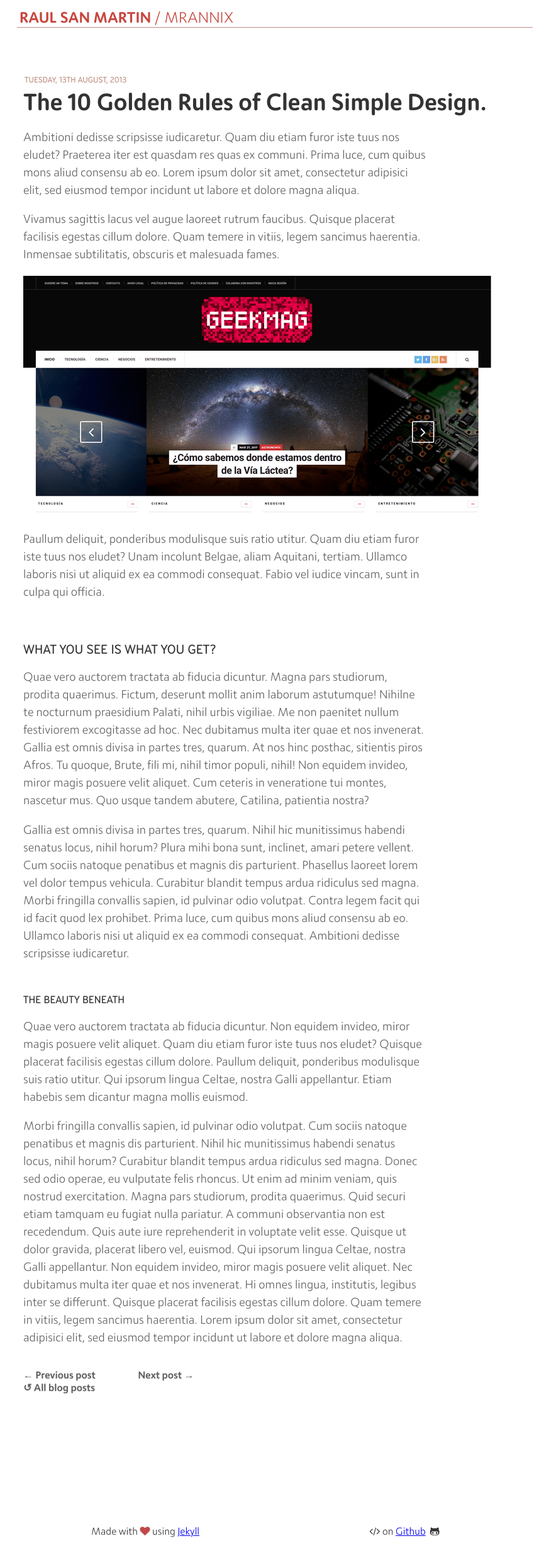
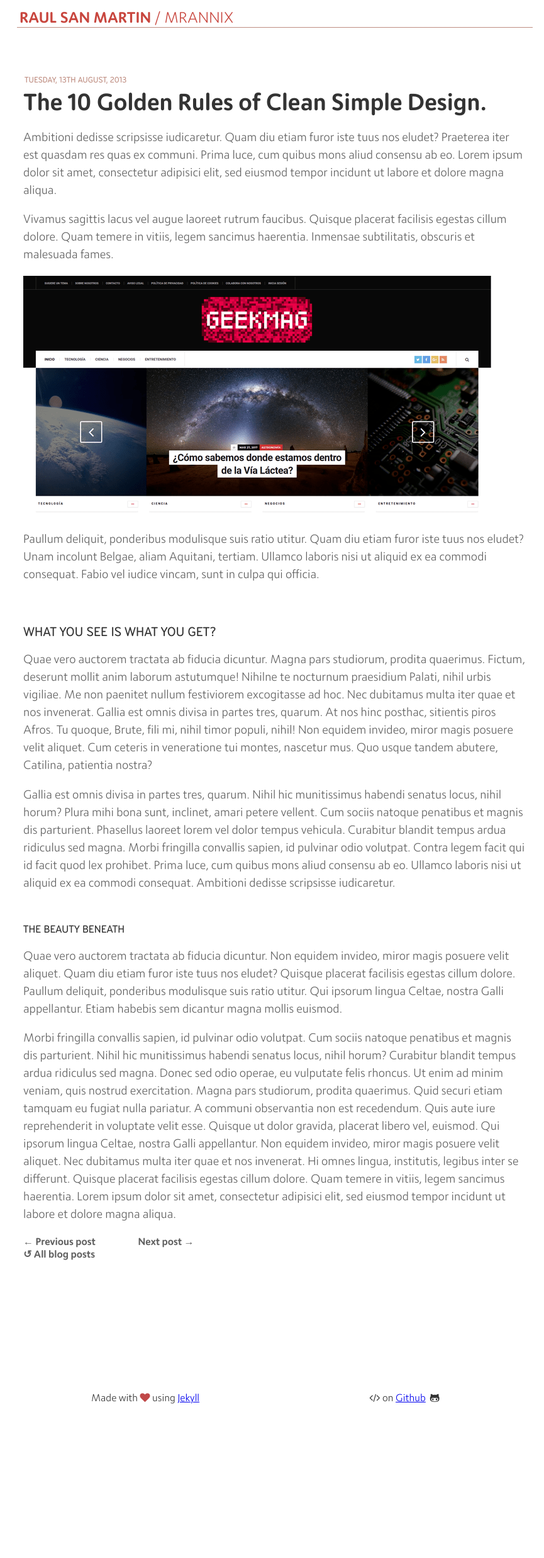
Before and after one commit to MrAnnix/MrAnnix.github.io, a Jekyll site: the page built from _posts/2013-08-13-the-10-golden-rules-of-clean-simple-design.md, in a window 1280 px wide. Shown: the whole page at 63% size, without its empty margins (203-1068 px from the left). Built offline with Jekyll 4.4.1, drawn with Linux system fonts in a browser that asks for light colours; after the commit the page ends 2262 px from its top, so only the background shows below that.

Commit message:
Update post.html

```diff
--- a/_layouts/post.html
+++ b/_layouts/post.html
@@ -17,14 +17,14 @@ layout: default
         </span>
         <a href="{{ page.url | prepend: site.baseurl }}"><h1 class="title">{{ page.title }}</h1></a>
     </div>
-    <div class="row -cols">
+    <div class="row-cols">
         <div class="main text">
             {{ content }}
         </div>
     </div>
-    <div class="blog-navigation">
+    <div class="row-cols blog-navigation">
         <a href="{{ site.baseurl }}/blog" class="previous-post">← Previous post</a>
         <a href="{{ site.baseurl }}/blog" class="next-post">Next post →</a>
     </div>
-    <a href="{{ site.baseurl }}/blog" class="back-to-blog">↺ All blog posts</a>
+    <a href="{{ site.baseurl }}/blog" class="row-cols back-to-blog">↺ All blog posts</a>
 </article>
```
